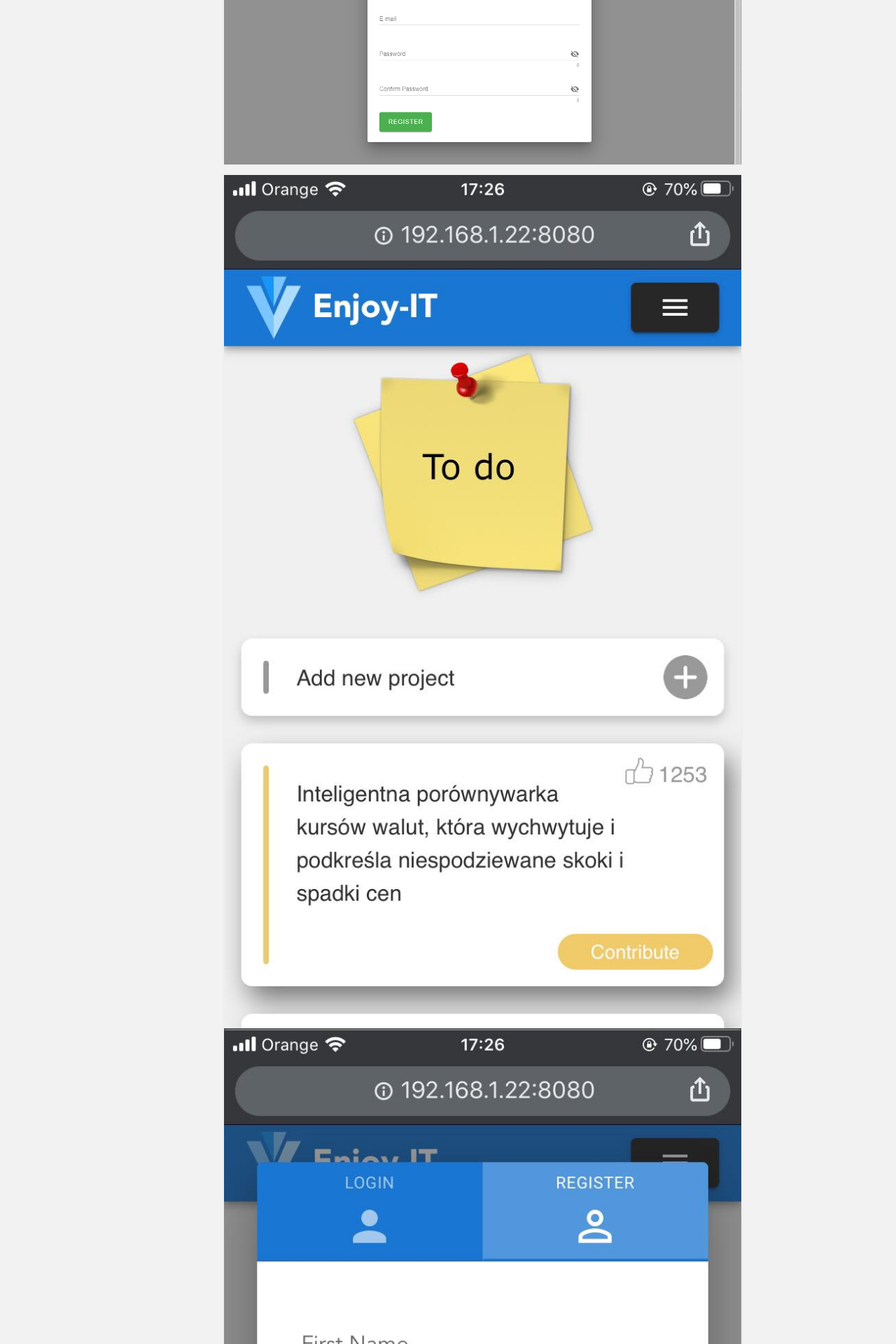
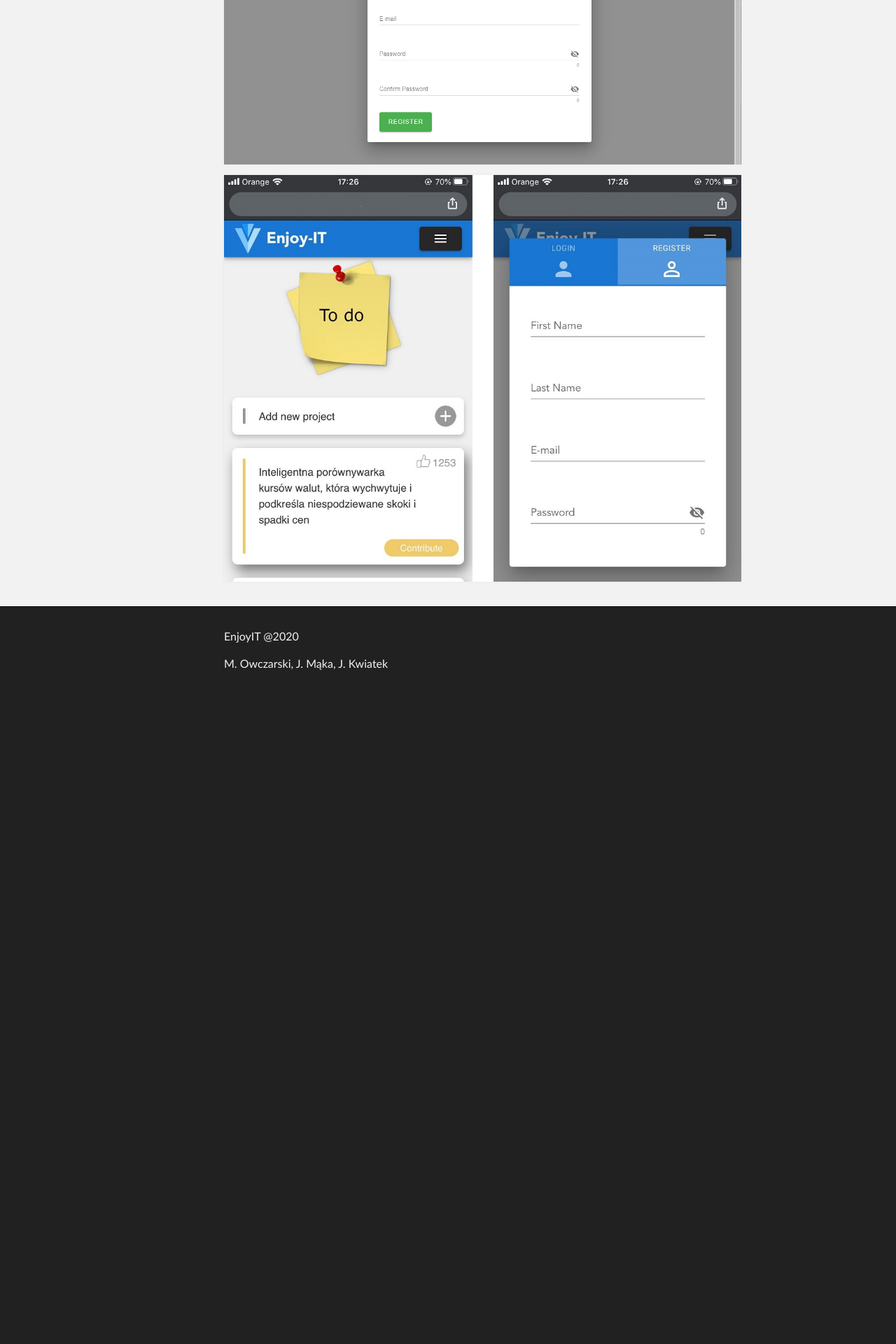
Before and after one commit to jmaka96/jmaka96.github.io, a Jekyll site: the page built from enjoyit.md, in a window 1280 px wide. Shown: the part 2093-4013 px from the top of the page at 70% size. Built offline with Jekyll 4.4.1, drawn with Linux system fonts in a browser that asks for light colours; after the commit the page ends 3088 px from its top, so only the background shows below that.

Commit message:
updated screenshots

```diff
--- a/enjoyit.md
+++ b/enjoyit.md
@@ -29,4 +29,4 @@ Aplikacja **EnjoyIT** służy do zarządzania projektami studentów. Każda osob
 
 ![screen3](./assets/images/screen3.png)
 
-![screen4](./assets/images/screen4.jpg)  ![screen5](./assets/images/screen5.jpg)
+![screen4](./assets/images/screenMobile.jpg)
```
Also changed, not shown: assets/images/screen4.jpg (deleted), assets/images/screen5.jpg (deleted), assets/images/screenMobile.jpg (added).
